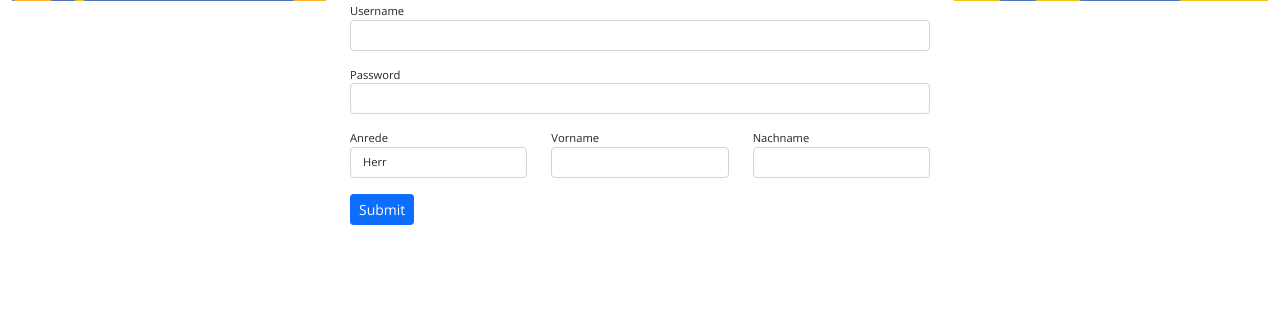
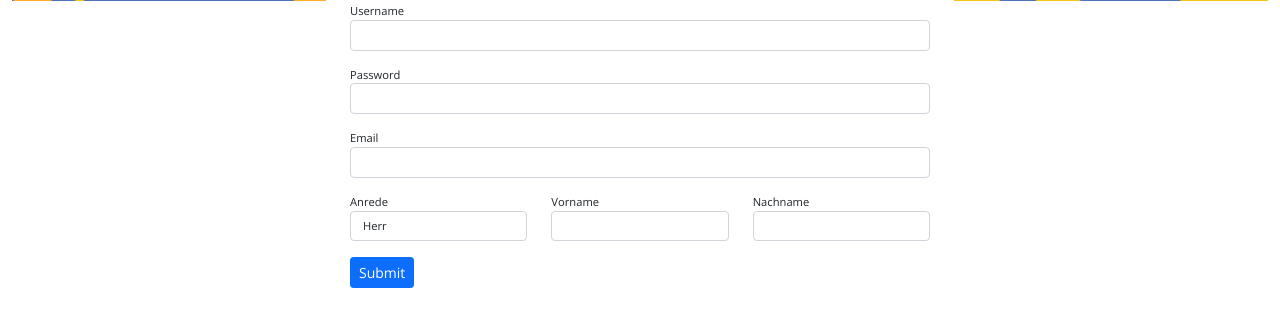
Before and after one commit to LukasAichhorn/FullStack_XAMPP, a PHP site: page /WEB_SS2020/pages/register.php in a window 1280 px wide. Shown: the part 542-866 px from the top of the page. Before the commit the page ends 767 px from the top, so only its background shows below. Run offline with PHP 8.4, Linux system fonts and the light colour scheme; tables that the repository leaves empty or names only in its code hold one stand-in row (values such as "Sample post"); some libraries are stand-ins or nearby versions.

Commit message:
adding new value to user class

```diff
--- a/classes/DBManager.class.php
+++ b/classes/DBManager.class.php
@@ -203,7 +203,12 @@ class DBManager
     {
         $DB = $this->DB;
         $stmt = "DELETE FROM post WHERE PostID = $postID";
-        $DB->query($stmt);
+        if(!$DB->query($stmt)){
+            printf($DB->error);
+        }
+        else {
+            return "successfully deleted post!";
+        }
     }
 
     //fnc for changing visibility of post
--- a/classes/PostManager.class.php
+++ b/classes/PostManager.class.php
@@ -11,7 +11,7 @@ $this->Posts = $DB->getPosts($status);
 return $this->Posts;
 }
 
-function display($DB,$Posts){
+function display($DB,$Posts,$CurrentUser){
 
     foreach ($Posts as $Post) {
         $commentnr = $DB->commentCount($Post->PostID);
--- a/classes/User.class.php
+++ b/classes/User.class.php
@@ -6,13 +6,13 @@ public $UserName;
 public $Anrede;
 public $Vorname;
 public $Nachname;
-
+public $Email;
 public $IsAdmin;
 public $status;
 public $IMG;
 public $RootFolder;
 
-function __construct($_UserID,$_UserName,$_UPW,$_Anrede,$_Vorname,$_Nachname,$_IsAdmin,$_status,$_img,$_RootFolder){
+function __construct($_UserID,$_UserName,$_UPW,$_Anrede,$_Vorname,$_Nachname,$_IsAdmin,$_status,$_img,$_RootFolder,$_Email){
 $this->UserID = $_UserID;
 $this->UserName=$_UserName;
 $this->UserPW=$_UPW;
@@ -24,6 +24,7 @@ $this->IsAdmin = $_IsAdmin;
 $this->status = $_status;
 $this->IMG = $_img;
 $this->RootFolder = $_RootFolder;
+$this->Email = $_Email;
 
 }
 
--- a/classes/UserManager.class.php
+++ b/classes/UserManager.class.php
@@ -58,7 +58,7 @@ function handleLogin($DB){
 }
 function handleRegister($DB){
 
-if(isset($_POST["Username"]) && isset($_POST["Passwort"]) && isset($_POST["Anrede"]) && isset($_POST["Vorname"]) && isset($_POST["Nachname"])){
+if(isset($_POST["Username"]) && isset($_POST["Passwort"]) && isset($_POST["Anrede"]) && isset($_POST["Vorname"]) && isset($_POST["Nachname"]) && isset($_POST["Email"])){
 
 
     $Validator = new Validator();
@@ -67,6 +67,7 @@ if(isset($_POST["Username"]) && isset($_POST["Passwort"]) && isset($_POST["Anred
     $Anrede=$Validator->validate_string($_POST["Anrede"]);
     $Vorname=$Validator->validate_string($_POST["Vorname"]);
     $Nachname=$Validator->validate_string($_POST["Nachname"]);
+    $Email = $Validator->validate_Email($_POST["Email"]);
 
 
 
@@ -77,7 +78,7 @@ if(isset($_POST["Username"]) && isset($_POST["Passwort"]) && isset($_POST["Anred
         echo $error;
         $UserRoot = DIR_BASE . "UsersRoot/" . $Username;
         $DefaultUserImg= DIR_BASE .'ressources/pics/DefaultUser.png';
-        $NewUser = new User(0,$Username,$Hpw,$Anrede,$Vorname,$Nachname,0,1,$DefaultUserImg,$UserRoot);
+        $NewUser = new User(0,$Username,$Hpw,$Anrede,$Vorname,$Nachname,0,1,$DefaultUserImg,$UserRoot,$Email);
         $DB->insertUser($NewUser);
 
 
@@ -96,8 +97,9 @@ function handleLogout(){
     header("Refresh:0; url=../index.php");
 }
 
-    function handleUpdateProfile($CurrentUser){
-            if( $_POST["Username"]&&
+function handleUpdateProfile($CurrentUser){
+
+    if( $_POST["Username"]&&
                 $_POST["Anrede"]&&
                 $_POST["Vorname"]){
 
@@ -105,6 +107,7 @@ function handleLogout(){
             $POSTManager = new PostManager();
             $POSTManager->handleImgUpload($CurrentUser);
 
+            // if img is empty set img path to default manually
             //$UpdatedUser = new User();
             // use db function to insert user
 
--- a/classes/Validator.class.php
+++ b/classes/Validator.class.php
@@ -20,7 +20,15 @@ function validate_Password($PW){
             return $PW;
 
     }
+    function validate_Email($email){
 
+        $email = trim(htmlspecialchars($_POST[$email]));
+            $email = filter_var($email, FILTER_VALIDATE_EMAIL);
+        if($email == false){
+            return false;
+        }
+        return true;
+    }
 
 
 }
--- a/components/registerForm.comp.php
+++ b/components/registerForm.comp.php
@@ -9,6 +9,11 @@
         <label for="Passwort">Password</label>
         <input type="password" name="Passwort" class="form-control" id="Passwort" required>
     </div>
+    <div class="form-group mt-3">
+                <label for="Nachname">Email</label>
+                <input type="email" name="Email" class="form-control" id="Email" required>
+            </div>
+
 
     <div class="row">
         <div class="col">
@@ -34,6 +39,7 @@
                 <input type="text" name="Nachname" class="form-control" id="Nachname" required>
             </div>
         </div>
+
     </div>
     <button type="submit" name="Submit" class="btn btn-sm btn-primary mt-3">Submit</button>
 </form>
--- a/index.php
+++ b/index.php
@@ -27,6 +27,7 @@ $PostManager = new PostManager();
 $PostsAsObjects = $PostManager->fetchPosts($DB,$status);
 $Tags=$DB->allTags();
 echo($_SERVER['DOCUMENT_ROOT']);
+
 
 
 ?>
@@ -96,7 +97,7 @@ echo($_SERVER['DOCUMENT_ROOT']);
 
       <div class="col-6 p-4 minusTop">
 
-      <?php $PostManager->display($DB,$PostsAsObjects);?>
+      <?php $PostManager->display($DB,$PostsAsObjects,$CurrentUser);?>
 
 
 
--- a/pages/myProfile.php
+++ b/pages/myProfile.php
@@ -69,7 +69,7 @@ $PostManager= new PostManager();
 
       <h5>My Posts:</h5>
       <?php //var_dump($CurrentUserPosts);?>
-      <?php $PostManager->display($DB,$CurrentUserPosts);?>
+      <?php $PostManager->display($DB,$CurrentUserPosts,$CurrentUser);?>
 
         </div>
 
```
Also changed, not shown: components/post.comp.php (+18 -4 lines), util/handleDelete.php (added, +12 -0 lines).
